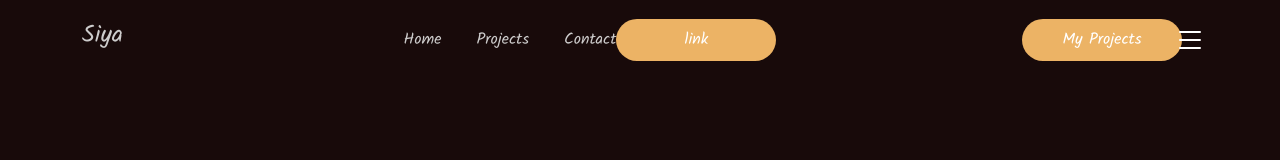
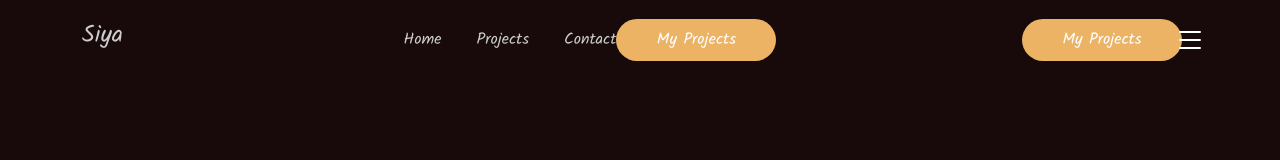
Before and after one commit to siyabongasamkelo/portfolio, a React (Create React App) app in the folder client/siya/: page / in a window 1280 px wide. Shown: the top 160 px of the page. Built offline with nearby package versions, Linux system fonts and the light colour scheme.

Commit message:
fix: changed button text

```diff
--- a/client/siya/src/components/header/Header.js
+++ b/client/siya/src/components/header/Header.js
@@ -9,7 +9,7 @@ const Header = () => {
         <Link to={"/"}>Home</Link>
         <Link to={"/"}>Projects</Link>
         <Link to={"/"}>Contact</Link>
-        <MyButton>link</MyButton>
+        <MyButton>My Projects</MyButton>
       </Links>
       <Action>
         <MyButton>My Projects</MyButton>
```
